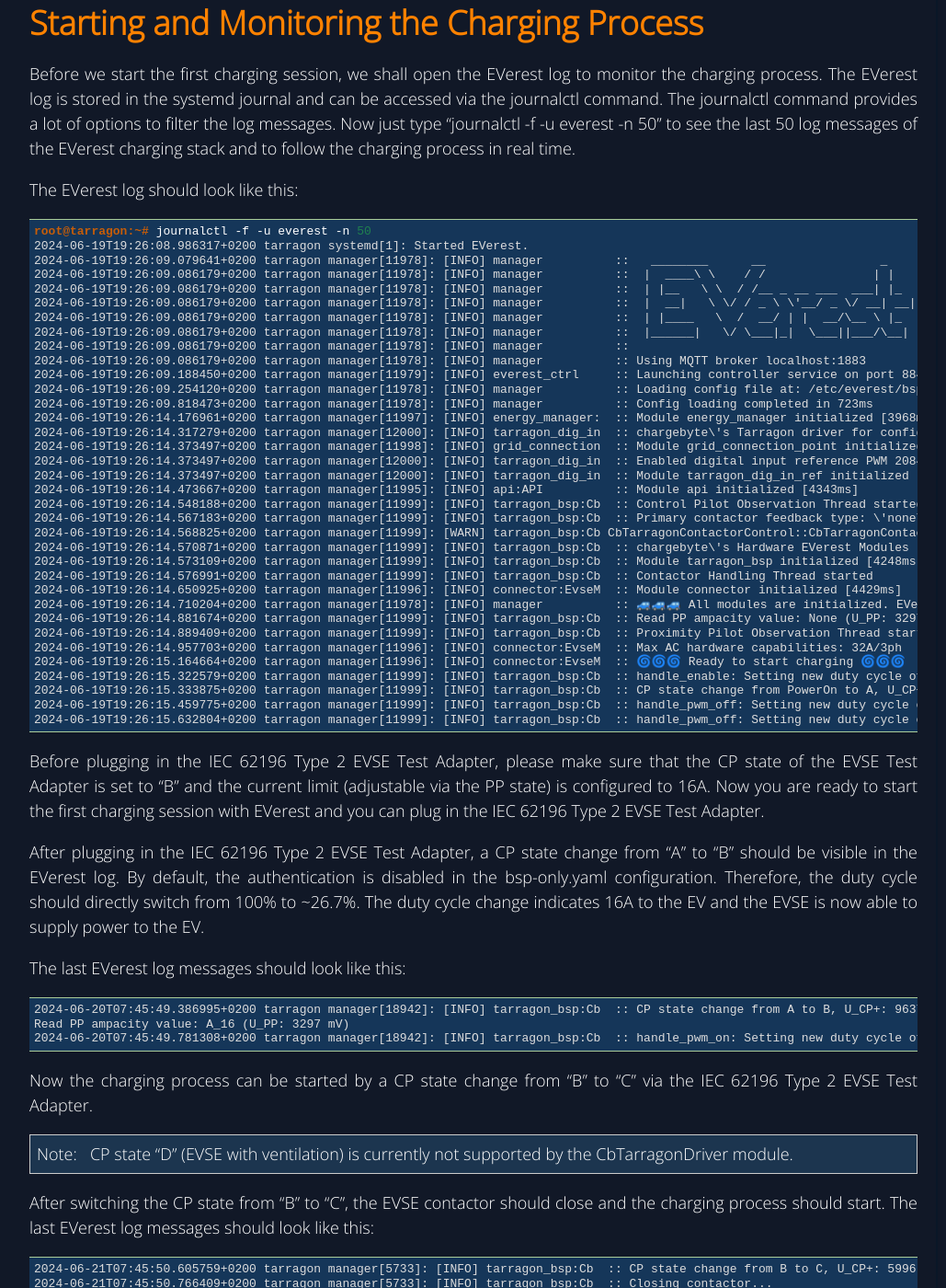
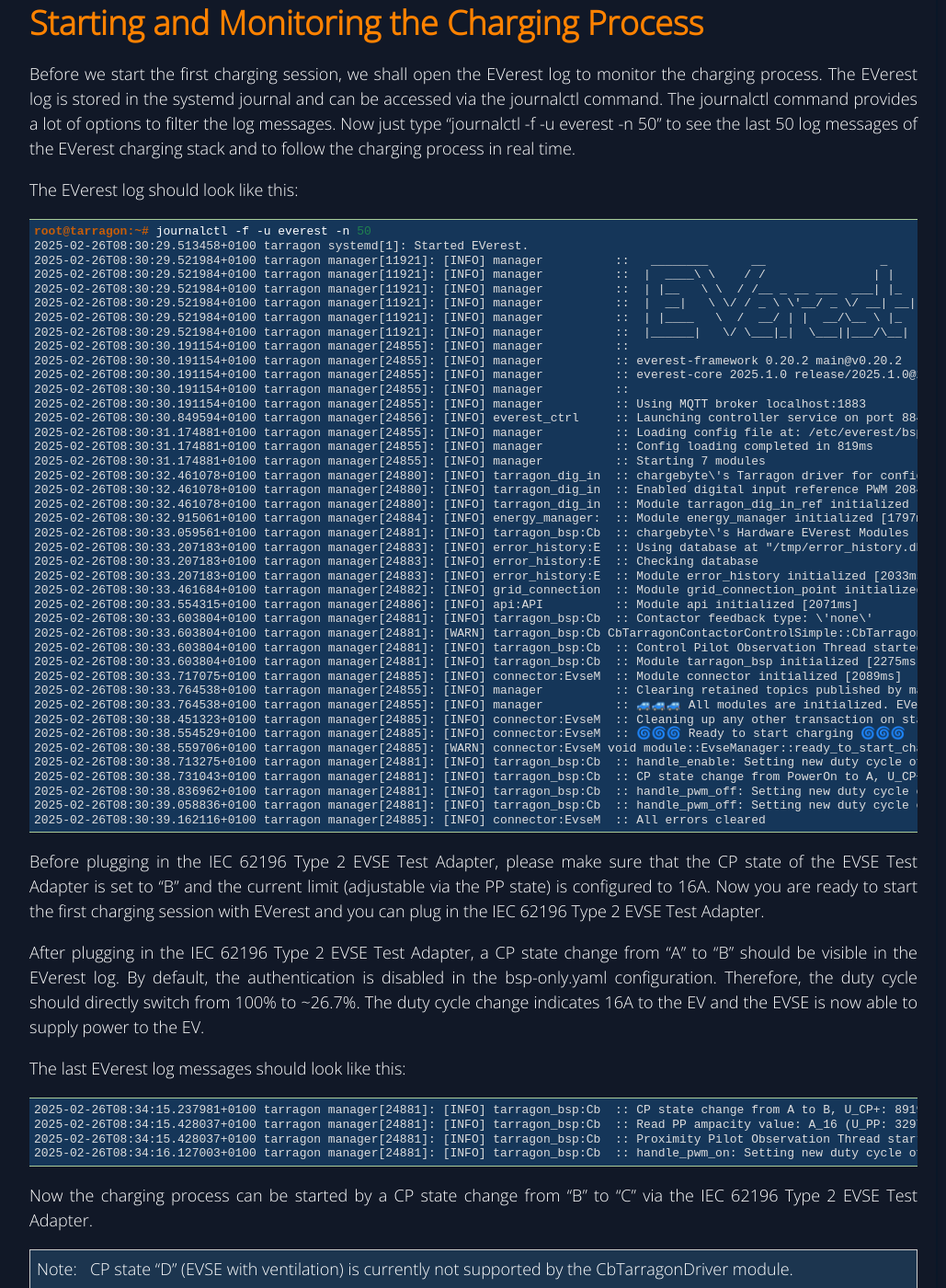
Before and after one commit to chargebyte/chargebyte-docs, a Sphinx documentation site: the page built from docs/source/getting_started.rst, in a window 1280 px wide and 1400 px high, scrolled down 5933 px. Shown: the whole window at 92% size, without its empty margins (218-1247 px from the left). Built offline with Sphinx 7.4.7, drawn with Linux system fonts in a browser that asks for light colours; some of the changed text lies outside the part shown.

Commit message:
Update EVerest log outputs based on EVerest 2025.1.0
Signed-off-by: Fabian Hartung <fabian.hartung@chargebyte.com>

```diff
--- a/docs/source/getting_started.rst
+++ b/docs/source/getting_started.rst
@@ -244,40 +244,47 @@
 .. code-block:: console
 
    root@tarragon:~# journalctl -f -u everest -n 50
-   2024-06-19T19:26:08.986317+0200 tarragon systemd[1]: Started EVerest.
-   2024-06-19T19:26:09.079641+0200 tarragon manager[11978]: [INFO] manager          ::   ________      __                _
-   2024-06-19T19:26:09.086179+0200 tarragon manager[11978]: [INFO] manager          ::  |  ____\ \    / /               | |
-   2024-06-19T19:26:09.086179+0200 tarragon manager[11978]: [INFO] manager          ::  | |__   \ \  / /__ _ __ ___  ___| |_
-   2024-06-19T19:26:09.086179+0200 tarragon manager[11978]: [INFO] manager          ::  |  __|   \ \/ / _ \ \'__/ _ \/ __| __|
-   2024-06-19T19:26:09.086179+0200 tarragon manager[11978]: [INFO] manager          ::  | |____   \  /  __/ | |  __/\__ \ |_
-   2024-06-19T19:26:09.086179+0200 tarragon manager[11978]: [INFO] manager          ::  |______|   \/ \___|_|  \___||___/\__|
-   2024-06-19T19:26:09.086179+0200 tarragon manager[11978]: [INFO] manager          ::
-   2024-06-19T19:26:09.086179+0200 tarragon manager[11978]: [INFO] manager          :: Using MQTT broker localhost:1883
-   2024-06-19T19:26:09.188450+0200 tarragon manager[11979]: [INFO] everest_ctrl     :: Launching controller service on port 8849
-   2024-06-19T19:26:09.254120+0200 tarragon manager[11978]: [INFO] manager          :: Loading config file at: /etc/everest/bsp-only.yaml
-   2024-06-19T19:26:09.818473+0200 tarragon manager[11978]: [INFO] manager          :: Config loading completed in 723ms
-   2024-06-19T19:26:14.176961+0200 tarragon manager[11997]: [INFO] energy_manager:  :: Module energy_manager initialized [3968ms]
-   2024-06-19T19:26:14.317279+0200 tarragon manager[12000]: [INFO] tarragon_dig_in  :: chargebyte\'s Tarragon driver for configuration of digital input reference PWM (version: 0.10.0)
-   2024-06-19T19:26:14.373497+0200 tarragon manager[11998]: [INFO] grid_connection  :: Module grid_connection_point initialized [4076ms]
-   2024-06-19T19:26:14.373497+0200 tarragon manager[12000]: [INFO] tarragon_dig_in  :: Enabled digital input reference PWM 2084000.pwm, channel 0 with period 40000 and duty cycle 20000
-   2024-06-19T19:26:14.373497+0200 tarragon manager[12000]: [INFO] tarragon_dig_in  :: Module tarragon_dig_in_ref initialized [4066ms]
-   2024-06-19T19:26:14.473667+0200 tarragon manager[11995]: [INFO] api:API          :: Module api initialized [4343ms]
-   2024-06-19T19:26:14.548188+0200 tarragon manager[11999]: [INFO] tarragon_bsp:Cb  :: Control Pilot Observation Thread started
-   2024-06-19T19:26:14.567183+0200 tarragon manager[11999]: [INFO] tarragon_bsp:Cb  :: Primary contactor feedback type: \'none\'
-   2024-06-19T19:26:14.568825+0200 tarragon manager[11999]: [WARN] tarragon_bsp:Cb CbTarragonContactorControl::CbTarragonContactorControl(const string&, const string&, const string&, const string&, const string&, const string&, const string&, const string&) :: The primary contactor has the feedback pin not connected. This is not recommended.
-   2024-06-19T19:26:14.570871+0200 tarragon manager[11999]: [INFO] tarragon_bsp:Cb  :: chargebyte\'s Hardware EVerest Modules (version: 0.10.0)
-   2024-06-19T19:26:14.573109+0200 tarragon manager[11999]: [INFO] tarragon_bsp:Cb  :: Module tarragon_bsp initialized [4248ms]
-   2024-06-19T19:26:14.576991+0200 tarragon manager[11999]: [INFO] tarragon_bsp:Cb  :: Contactor Handling Thread started
-   2024-06-19T19:26:14.650925+0200 tarragon manager[11996]: [INFO] connector:EvseM  :: Module connector initialized [4429ms]
-   2024-06-19T19:26:14.710204+0200 tarragon manager[11978]: [INFO] manager          :: 🚙🚙🚙 All modules are initialized. EVerest up and running [5638ms] 🚙🚙🚙
-   2024-06-19T19:26:14.881674+0200 tarragon manager[11999]: [INFO] tarragon_bsp:Cb  :: Read PP ampacity value: None (U_PP: 3297 mV)
-   2024-06-19T19:26:14.889409+0200 tarragon manager[11999]: [INFO] tarragon_bsp:Cb  :: Proximity Pilot Observation Thread started
-   2024-06-19T19:26:14.957703+0200 tarragon manager[11996]: [INFO] connector:EvseM  :: Max AC hardware capabilities: 32A/3ph
-   2024-06-19T19:26:15.164664+0200 tarragon manager[11996]: [INFO] connector:EvseM  :: 🌀🌀🌀 Ready to start charging 🌀🌀🌀
-   2024-06-19T19:26:15.322579+0200 tarragon manager[11999]: [INFO] tarragon_bsp:Cb  :: handle_enable: Setting new duty cycle of 100.00%
-   2024-06-19T19:26:15.333875+0200 tarragon manager[11999]: [INFO] tarragon_bsp:Cb  :: CP state change from PowerOn to A, U_CP+: 11947 mV, U_CP-: 7 mV
-   2024-06-19T19:26:15.459775+0200 tarragon manager[11999]: [INFO] tarragon_bsp:Cb  :: handle_pwm_off: Setting new duty cycle of 100.00%
-   2024-06-19T19:26:15.632804+0200 tarragon manager[11999]: [INFO] tarragon_bsp:Cb  :: handle_pwm_off: Setting new duty cycle of 100.00%
+   2025-02-26T08:30:29.513458+0100 tarragon systemd[1]: Started EVerest.
+   2025-02-26T08:30:29.521984+0100 tarragon manager[11921]: [INFO] manager          ::   ________      __                _
+   2025-02-26T08:30:29.521984+0100 tarragon manager[11921]: [INFO] manager          ::  |  ____\ \    / /               | |
+   2025-02-26T08:30:29.521984+0100 tarragon manager[11921]: [INFO] manager          ::  | |__   \ \  / /__ _ __ ___  ___| |_
+   2025-02-26T08:30:29.521984+0100 tarragon manager[11921]: [INFO] manager          ::  |  __|   \ \/ / _ \ \'__/ _ \/ __| __|
+   2025-02-26T08:30:29.521984+0100 tarragon manager[11921]: [INFO] manager          ::  | |____   \  /  __/ | |  __/\__ \ |_
+   2025-02-26T08:30:29.521984+0100 tarragon manager[11921]: [INFO] manager          ::  |______|   \/ \___|_|  \___||___/\__|
+   2025-02-26T08:30:30.191154+0100 tarragon manager[24855]: [INFO] manager          ::
+   2025-02-26T08:30:30.191154+0100 tarragon manager[24855]: [INFO] manager          :: everest-framework 0.20.2 main@v0.20.2
+   2025-02-26T08:30:30.191154+0100 tarragon manager[24855]: [INFO] manager          :: everest-core 2025.1.0 release/2025.1.0@2025.1.0
+   2025-02-26T08:30:30.191154+0100 tarragon manager[24855]: [INFO] manager          ::
+   2025-02-26T08:30:30.191154+0100 tarragon manager[24855]: [INFO] manager          :: Using MQTT broker localhost:1883
+   2025-02-26T08:30:30.849594+0100 tarragon manager[24856]: [INFO] everest_ctrl     :: Launching controller service on port 8849
+   2025-02-26T08:30:31.174881+0100 tarragon manager[24855]: [INFO] manager          :: Loading config file at: /etc/everest/bsp-only.yaml
+   2025-02-26T08:30:31.174881+0100 tarragon manager[24855]: [INFO] manager          :: Config loading completed in 819ms
+   2025-02-26T08:30:31.174881+0100 tarragon manager[24855]: [INFO] manager          :: Starting 7 modules
+   2025-02-26T08:30:32.461078+0100 tarragon manager[24880]: [INFO] tarragon_dig_in  :: chargebyte\'s Tarragon driver for configuration of digital input reference PWM (version: 0.18.0)
+   2025-02-26T08:30:32.461078+0100 tarragon manager[24880]: [INFO] tarragon_dig_in  :: Enabled digital input reference PWM 2084000.pwm, channel 0 with period 40000 and duty cycle 20000
+   2025-02-26T08:30:32.461078+0100 tarragon manager[24880]: [INFO] tarragon_dig_in  :: Module tarragon_dig_in_ref initialized [1774ms]
+   2025-02-26T08:30:32.915061+0100 tarragon manager[24884]: [INFO] energy_manager:  :: Module energy_manager initialized [1797ms]
+   2025-02-26T08:30:33.059561+0100 tarragon manager[24881]: [INFO] tarragon_bsp:Cb  :: chargebyte\'s Hardware EVerest Modules (version: 0.18.0)
+   2025-02-26T08:30:33.207183+0100 tarragon manager[24883]: [INFO] error_history:E  :: Using database at "/tmp/error_history.db"
+   2025-02-26T08:30:33.207183+0100 tarragon manager[24883]: [INFO] error_history:E  :: Checking database
+   2025-02-26T08:30:33.207183+0100 tarragon manager[24883]: [INFO] error_history:E  :: Module error_history initialized [2033ms]
+   2025-02-26T08:30:33.461684+0100 tarragon manager[24882]: [INFO] grid_connection  :: Module grid_connection_point initialized [2166ms]
+   2025-02-26T08:30:33.554315+0100 tarragon manager[24886]: [INFO] api:API          :: Module api initialized [2071ms]
+   2025-02-26T08:30:33.603804+0100 tarragon manager[24881]: [INFO] tarragon_bsp:Cb  :: Contactor feedback type: \'none\'
+   2025-02-26T08:30:33.603804+0100 tarragon manager[24881]: [WARN] tarragon_bsp:Cb CbTarragonContactorControlSimple::CbTarragonContactorControlSimple(std::unique_ptr<CbTarragonRelay>, const string&) :: The contactor has the feedback pin not connected. This is not recommended.
+   2025-02-26T08:30:33.603804+0100 tarragon manager[24881]: [INFO] tarragon_bsp:Cb  :: Control Pilot Observation Thread started
+   2025-02-26T08:30:33.603804+0100 tarragon manager[24881]: [INFO] tarragon_bsp:Cb  :: Module tarragon_bsp initialized [2275ms]
+   2025-02-26T08:30:33.717075+0100 tarragon manager[24885]: [INFO] connector:EvseM  :: Module connector initialized [2089ms]
+   2025-02-26T08:30:33.764538+0100 tarragon manager[24855]: [INFO] manager          :: Clearing retained topics published by manager during startup
+   2025-02-26T08:30:33.764538+0100 tarragon manager[24855]: [INFO] manager          :: 🚙🚙🚙 All modules are initialized. EVerest up and running [3951ms] 🚙🚙🚙
+   2025-02-26T08:30:38.451323+0100 tarragon manager[24885]: [INFO] connector:EvseM  :: Cleaning up any other transaction on start up
+   2025-02-26T08:30:38.554529+0100 tarragon manager[24885]: [INFO] connector:EvseM  :: 🌀🌀🌀 Ready to start charging 🌀🌀🌀
+   2025-02-26T08:30:38.559706+0100 tarragon manager[24885]: [WARN] connector:EvseM void module::EvseManager::ready_to_start_charging() :: No powermeter value received yet!
+   2025-02-26T08:30:38.713275+0100 tarragon manager[24881]: [INFO] tarragon_bsp:Cb  :: handle_enable: Setting new duty cycle of 100.00%
+   2025-02-26T08:30:38.731043+0100 tarragon manager[24881]: [INFO] tarragon_bsp:Cb  :: CP state change from PowerOn to A, U_CP+: 11956 mV, U_CP-: 55 mV, PWM: 100.00%)
+   2025-02-26T08:30:38.836962+0100 tarragon manager[24881]: [INFO] tarragon_bsp:Cb  :: handle_pwm_off: Setting new duty cycle of 100.00%
+   2025-02-26T08:30:39.058836+0100 tarragon manager[24881]: [INFO] tarragon_bsp:Cb  :: handle_pwm_off: Setting new duty cycle of 100.00%
+   2025-02-26T08:30:39.162116+0100 tarragon manager[24885]: [INFO] connector:EvseM  :: All errors cleared
 
 Before plugging in the IEC 62196 Type 2 EVSE Test Adapter, please make sure that the CP state of the
 EVSE Test Adapter is set to "B" and the current limit (adjustable via the PP state) is configured to
@@ -294,9 +301,10 @@
 
 .. code-block:: console
 
-   2024-06-20T07:45:49.386995+0200 tarragon manager[18942]: [INFO] tarragon_bsp:Cb  :: CP state change from A to B, U_CP+: 9637 mV, U_CP-: -2 mV
-   Read PP ampacity value: A_16 (U_PP: 3297 mV)
-   2024-06-20T07:45:49.781308+0200 tarragon manager[18942]: [INFO] tarragon_bsp:Cb  :: handle_pwm_on: Setting new duty cycle of 26.67%
+   2025-02-26T08:34:15.237981+0100 tarragon manager[24881]: [INFO] tarragon_bsp:Cb  :: CP state change from A to B, U_CP+: 8919 mV, U_CP-: 65 mV, PWM: 100.00%)
+   2025-02-26T08:34:15.428037+0100 tarragon manager[24881]: [INFO] tarragon_bsp:Cb  :: Read PP ampacity value: A_16 (U_PP: 3297 mV)
+   2025-02-26T08:34:15.428037+0100 tarragon manager[24881]: [INFO] tarragon_bsp:Cb  :: Proximity Pilot Observation Thread started
+   2025-02-26T08:34:16.127003+0100 tarragon manager[24881]: [INFO] tarragon_bsp:Cb  :: handle_pwm_on: Setting new duty cycle of 26.67% (16.0 A)
 
 Now the charging process can be started by a CP state change from "B" to "C" via the IEC 62196 Type 2
 EVSE Test Adapter.
@@ -309,9 +317,9 @@
 
 .. code-block:: console
 
-   2024-06-21T07:45:50.605759+0200 tarragon manager[5733]: [INFO] tarragon_bsp:Cb  :: CP state change from B to C, U_CP+: 5996 mV, U_CP-: -11817 mV
-   2024-06-21T07:45:50.766409+0200 tarragon manager[5733]: [INFO] tarragon_bsp:Cb  :: Closing contactor...
-   2024-06-21T07:45:50.766409+0200 tarragon manager[5733]: [INFO] tarragon_bsp:Cb  :: Contactor state: CLOSED
+   2025-02-26T08:34:19.327615+0100 tarragon manager[24881]: [INFO] tarragon_bsp:Cb  :: CP state change from B to C, U_CP+: 5900 mV, U_CP-: -11625 mV, PWM: 21.67%)
+   2025-02-26T08:34:19.372588+0100 tarragon manager[24881]: [INFO] tarragon_bsp:Cb  :: handle_allow_power_on: request to CLOSE the contactor
+   2025-02-26T08:34:19.372588+0100 tarragon manager[24881]: [INFO] tarragon_bsp:Cb  :: Current state: Contactor@R1-S1 (CLOSED, UNUSED)
 
 The charging process can be stopped by a CP state change from "C" to "B" via the IEC 62196 Type 2.
 
@@ -319,9 +327,9 @@
 
 .. code-block:: console
 
-   2024-06-21T07:48:04.406373+0200 tarragon manager[5733]: [INFO] tarragon_bsp:Cb  :: CP state change from C to B, U_CP+: 8842 mV, U_CP-: -11826 mV
-   2024-06-21T07:48:04.641265+0200 tarragon manager[5733]: [INFO] tarragon_bsp:Cb  :: Opening contactor...
-   2024-06-21T07:48:04.641265+0200 tarragon manager[5733]: [INFO] tarragon_bsp:Cb  :: Contactor state: OPEN
+   2025-02-26T08:34:24.733873+0100 tarragon manager[24881]: [INFO] tarragon_bsp:Cb  :: CP state change from C to B, U_CP+: 8957 mV, U_CP-: -11615 mV, PWM: 21.67%)
+   2025-02-26T08:34:24.848206+0100 tarragon manager[24881]: [INFO] tarragon_bsp:Cb  :: handle_allow_power_on: request to OPEN the contactor
+   2025-02-26T08:34:24.848206+0100 tarragon manager[24881]: [INFO] tarragon_bsp:Cb  :: Current state: Contactor@R1-S1 (OPEN, UNUSED)
 
 Now the charging process is stopped and the IEC 62196 Type 2 EVSE Test Adapter can be unplugged from
 the socket outlet. Alternatively, the charging process can be started again by a CP state change
@@ -331,8 +339,8 @@
 
 .. code-block:: console
 
-   2024-06-21T07:52:51.287007+0200 tarragon manager[5733]: [INFO] tarragon_bsp:Cb  :: CP state change from B to A, U_CP+: 11927 mV, U_CP-: -11970 mV
-   2024-06-21T07:52:51.368428+0200 tarragon manager[5733]: [INFO] tarragon_bsp:Cb  :: handle_pwm_off: Setting new duty cycle of 100.00%
+   2025-02-26T08:34:29.933330+0100 tarragon manager[24881]: [INFO] tarragon_bsp:Cb  :: CP state change from B to A, U_CP+: 11947 mV, U_CP-: -11615 mV, PWM: 21.67%)
+   2025-02-26T08:34:30.279162+0100 tarragon manager[24881]: [INFO] tarragon_bsp:Cb  :: handle_pwm_off: Setting new duty cycle of 100.00%
 
 Congratulations! You have successfully completed your first charging session with the EVerest
 charging stack and the Charge Control C. Now you are prepared to start your own charging project and
```
